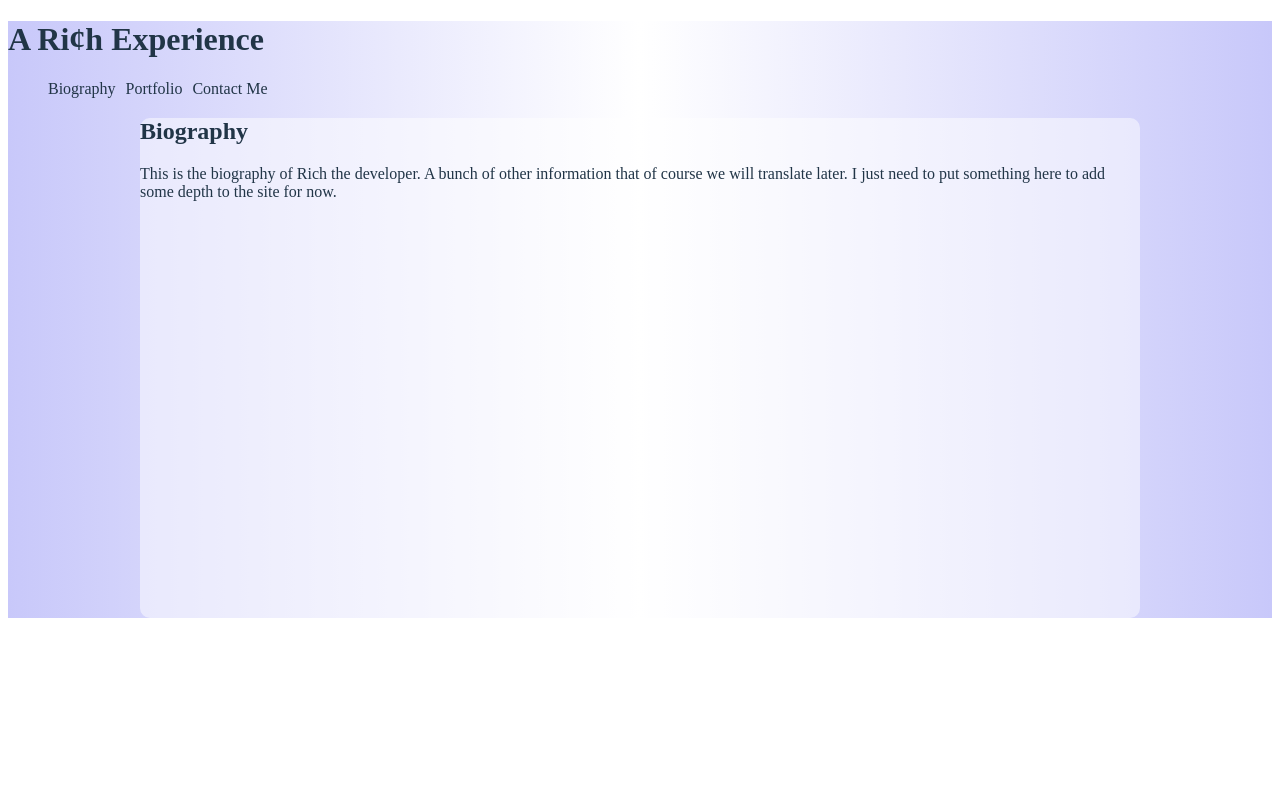
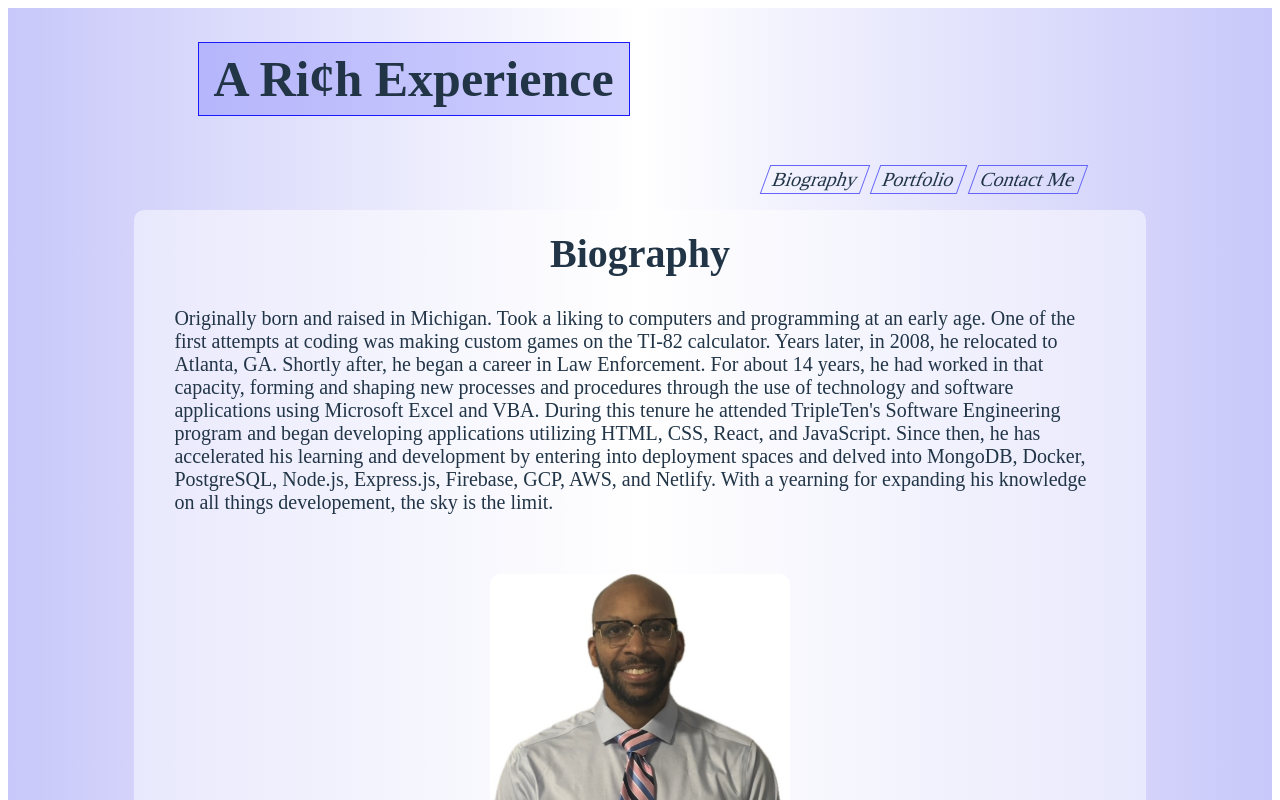
Before and after one commit to TonyRiches17/portfolio, a React (Vite) app: page / in a window 1280 px wide. Shown: the top 800 px of the page. Built offline with nearby package versions, Linux system fonts and the light colour scheme.

Commit message:
Add Nav Animation

```diff
--- a/src/components/App/App.jsx
+++ b/src/components/App/App.jsx
@@ -1,14 +1,28 @@
 import { Routes, Route } from "react-router-dom";
+import { useEffect, useState } from "react";
 import './App.css'
 import Navigation from '../Navigation/Navigation'
 import Bio from "../Bio/Bio";
 
 function App() {
+  const [isScrolled, setIsScrolled] = useState(false);
 
+  const scrolling = () => {
+    if(window.pageYOffset > 40) {
+      setIsScrolled(true);
+    } else {
+      setIsScrolled(false);
+    }
+  };
+
+  useEffect(() => {
+    window.addEventListener("scroll", scrolling);
+    return () => window.removeEventListener("scroll", scrolling);
+  }, []);
 
   return (
     <div className="app">
-      <Navigation />
+      <Navigation isScrolled={isScrolled} />
       <Bio />
     </div>
   )
--- a/src/components/Bio/Bio.css
+++ b/src/components/Bio/Bio.css
@@ -1,7 +1,32 @@
 .bio__container {
-  max-width: 1000px;
-  height: 500px;
+  max-width: 80%;
+  display: flex;
+  flex-direction: column;
+  align-items: center;
   background-color: rgba(255, 255, 255, .5);
   border-radius: 10px;
   margin: 0 auto;
 }
+
+.bio__title {
+  font-size: 40px;
+  padding: 20px 20px;
+  margin: 0;
+}
+
+.bio__text {
+  font-size: 20px;
+  padding: 10px 40px;
+  margin: 0 0 50px;
+}
+
+.bio__image {
+  max-width: 300px;
+  border-radius: 10px;
+  margin: 0 auto;
+}
+
+.bio__name {
+  font-size: 30px;
+  text-align: center;
+}
--- a/src/components/Bio/Bio.jsx
+++ b/src/components/Bio/Bio.jsx
@@ -1,14 +1,23 @@
 import "./Bio.css";
+import profile from "../../assets/Thumbnail Profile pic.png";
 
 function Bio() {
   return(
     <div className="bio">
       <div className="bio__container">
         <h2 className="bio__title">Biography</h2>
-        <p className="bio__text">This is the biography of Rich the developer. A bunch of other information
-          that of course we will translate later. I just need to put something here to add some depth to the
-          site for now.
-        </p>
+        <p className="bio__text">Originally born and raised in Michigan. Took a liking to computers and programming
+        at an early age. One of the first attempts at coding was making custom games on the TI-82 calculator. Years
+        later, in 2008, he relocated to Atlanta, GA. Shortly after, he began a career in Law Enforcement. For about
+        14 years, he had worked in that capacity, forming and shaping new processes and procedures through the use
+        of technology and software applications using Microsoft Excel and VBA. During this tenure he attended
+        TripleTen&apos;s Software Engineering program and began developing applications utilizing <span className="bio__emboss"> HTML</span>, <span className="bio__emboss">CSS</span>, <span className="bio__emboss">React</span>, and <span className="bio__emboss">JavaScript</span>.
+           Since then, he has accelerated his learning and development by entering into deployment spaces
+        and delved into <span className="bio__emboss">MongoDB</span>, <span className="bio__emboss">Docker</span>, <span className="bio__emboss">PostgreSQL</span>, <span className="bio__emboss">Node.js</span>, <span className="bio__emboss">Express.js</span>, <span className="bio__emboss">Firebase</span>, <span className="bio__emboss">GCP</span>, <span className="bio__emboss">AWS</span>, and <span className="bio__emboss">Netlify</span>. With a yearning for expanding his knowledge on
+           all things developement, the sky is the limit.
+      </p>
+        <img src={profile} alt="Picture of Developer" className="bio__image" />
+        <p className="bio__name">Ri¢h</p>
       </div>
     </div>
   )
--- a/src/components/Navigation/Navigation.css
+++ b/src/components/Navigation/Navigation.css
@@ -1,9 +1,57 @@
+
+.navigation {
+  width: 70%;
+  display: flex;
+  flex-direction: column;
+  align-items: flex-start;
+  margin: 0 auto;
+}
+
+.navigation__title {
+  font-size: 50px;
+  border: 1px solid rgba(25, 25, 250);
+  background-color: rgba(100, 100, 250, .3);
+  padding: 7px 15px;
+}
+
+.navigation__container {
+  width: 100%;
+  display: flex;
+  justify-content: space-between;
+}
+
 .navigation__links {
   display: flex;
   gap: 10px;
   margin-left: auto;
 }
 
+.navigation__links_scrolled {
+  width: 80%;
+  display: flex;
+  gap: 10px;
+  background-color: rgba(200, 200, 200, .8);
+  border-radius: 5px;
+  position: fixed;
+  top: 0;
+}
+
+.navigation__link-background {
+  width: max-content;
+  border: 1px solid rgba(100, 100, 250);
+  background-color: none;
+  transform: skew(-20deg);
+  transition: transform .2s linear;
+}
+
+.navigation__link-background:hover {
+  background-color: rgba(100, 100, 250, .3);
+  transform: skew(0);
+}
+
 .navigation__link {
+  font-size: 20px;
   list-style-type: none;
+  cursor: pointer;
+  padding: 2px 7px;
 }
--- a/src/components/Navigation/Navigation.jsx
+++ b/src/components/Navigation/Navigation.jsx
@@ -1,17 +1,24 @@
 import "./Navigation.css";
 
-function Navigation() {
+function Navigation({ isScrolled }) {
   return(
-    <>
+    <div className="navigation">
     <h1 className="navigation__title">A Ri¢h Experience</h1>
     <div className="navigation__container">
-      <ul className="navigation__links">
+      <p className="navigation__test"></p>
+      <ul className={isScrolled ? "navigation__links_scrolled" : "navigation__links"}>
+        <span className="navigation__link-background">
         <li className="navigation__link">Biography</li>
+        </span>
+        <span className="navigation__link-background">
         <li className="navigation__link">Portfolio</li>
+        </span>
+        <span className="navigation__link-background">
         <li className="navigation__link">Contact Me</li>
+        </span>
       </ul>
     </div>
-    </>
+    </div>
   )
 }
 
```
Also changed, not shown: src/components/Scroll/Scroll.jsx (added, +8 -0 lines).
